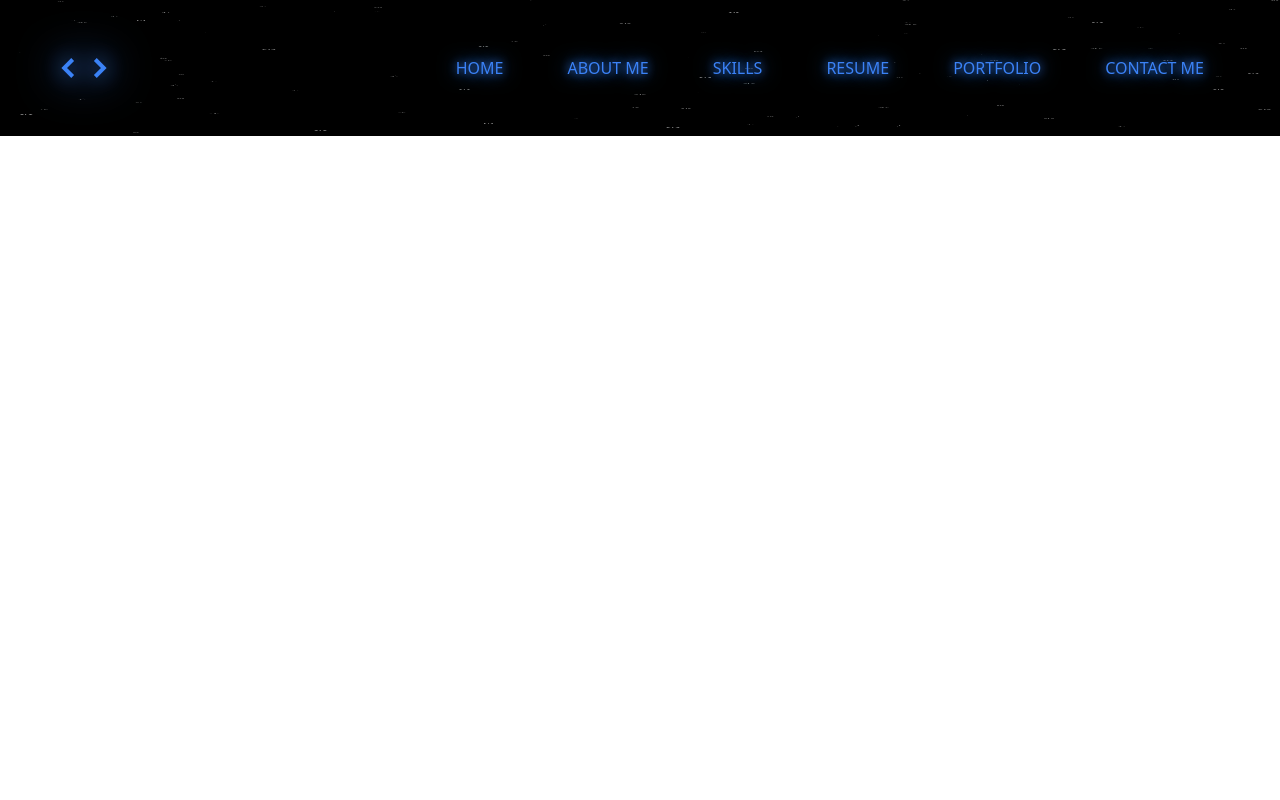
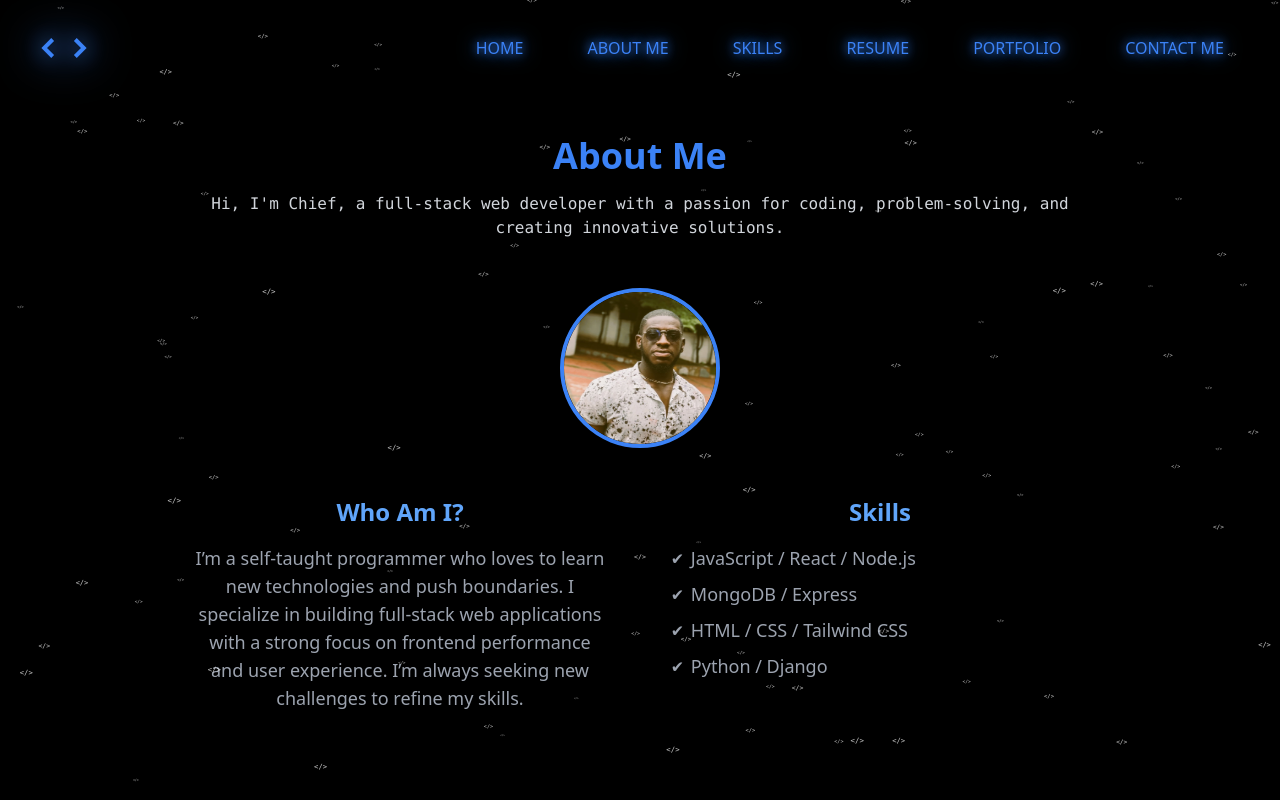
Before and after one commit to kameyaw14/tests, a React (Vite) app in the folder testFrontend/: page /about in a window 1280 px wide. Built offline with nearby package versions, Linux system fonts and the light colour scheme.

Commit message:
z added about

```diff
--- a/testFrontend/src/App.css
+++ b/testFrontend/src/App.css
@@ -1,11 +1,12 @@
-App.css
 body, html {
   margin: 0;
   padding: 0;
-  overflow: hidden;
+  overflow-x: hidden;
   height: 100%;
   width: 100%;
 }
+
+
 
 #root {
   position: relative;
--- a/testFrontend/src/App.jsx
+++ b/testFrontend/src/App.jsx
@@ -4,6 +4,7 @@ import Home from "./pages/Home";
 import { ToastContainer } from "react-toastify";
 import NavBar from "./components/NavBar";
 import ParticlesBackground from "./utils/ParticlesBackground";
+import AboutMe from "./pages/About";
 
 function App() {
   return (
@@ -17,7 +18,10 @@ function App() {
       {/* content */}
 
       {/* routes */}
-      <Routes>{<Route path="/" element={<Home />} />}</Routes>
+      <Routes>
+        <Route path="/" element={<Home />} />
+        <Route path="/about" element={<AboutMe />} />
+      </Routes>
 
       {/* toast notifications */}
       <ToastContainer />
--- a/testFrontend/src/components/NavBar.jsx
+++ b/testFrontend/src/components/NavBar.jsx
@@ -12,9 +12,9 @@ const NavBar = () => {
   const navigate = useNavigate();
 
   return (
-    <div className="bg-black shadow-md custom-glow">
+    <div className="bg-transparent shadow-md custom-glow fixed top-0 left-0 right-0 z-50">
       <nav className="w-full">
-        <div className=" mx-auto flex justify-between items-center py-6 px-4 lg:px-10">
+        <div className="mx-auto flex justify-between items-center py-6 px-4 lg:px-10">
           {/* Logo Section */}
           <div
             onClick={() => navigate("/")}
@@ -30,7 +30,7 @@ const NavBar = () => {
                 <li key={index} className="relative group z-50">
                   <Link
                     to={item.to}
-                    className=" inline-block px-4 py-2 transition-all duration-300 rounded-md"
+                    className="inline-block px-4 py-2 transition-all duration-300 rounded-md"
                     onClick={() => setMenu(item.label)}
                   >
                     {item.label}
@@ -48,7 +48,7 @@ const NavBar = () => {
             className="lg:hidden text-gray-700 cursor-pointer z-50"
           >
             {open ? (
-              <AiOutlineClose className="text-3xl  text-blue-500 glow-effect" />
+              <AiOutlineClose className="text-3xl text-blue-500 glow-effect" />
             ) : (
               <GiHamburgerMenu className="text-3xl text-blue-500 glow-effect" />
             )}
--- a/testFrontend/src/components/ResponsiveMenu.jsx
+++ b/testFrontend/src/components/ResponsiveMenu.jsx
@@ -4,7 +4,7 @@ import { navLinks } from "../assets/data";
 import { Link } from "react-router-dom";
 
 const ResponsiveMenu = ({ open, setOpen }) => {
-  const zIndex = "z-50";
+  const zIndex = "z-40";
   return (
     <div>
       <AnimatePresence mode="wait">
--- /dev/null
+++ b/testFrontend/src/pages/About.jsx
@@ -0,0 +1,80 @@
+import React from "react";
+import Assets from "../assets/assets";
+
+const AboutMe = () => {
+  const zIndex = "z-20";
+  return (
+    <section className="bg-black text-white min-h-screen flex items-center justify-center py-20 px-6">
+      <div className="max-w-4xl mx-auto">
+        <div className="text-center mb-12 mt-12">
+          <h2 className="text-4xl font-bold text-blue-500 mb-4">About Me</h2>
+          <p className={`${zIndex}text-lg font-mono text-gray-300`}>
+            Hi, I'm Chief, a full-stack web developer with a passion for coding,
+            problem-solving, and creating innovative solutions.
+          </p>
+        </div>
+
+        {/* Profile Image */}
+        <div className="flex justify-center mb-12">
+          <img
+            src={Assets.heroChief2}
+            URL
+            alt="Profile"
+            className={`${zIndex} w-40 h-40 rounded-full border-4 border-blue-500 shadow-lg transition-transform duration-300 hover:scale-110`}
+          />
+        </div>
+
+        {/* Responsive Grid Layout */}
+        <div className="grid grid-cols-1 md:grid-cols-2 gap-16">
+          <div className="text-center">
+            <h3 className="text-2xl font-semibold text-blue-400">Who Am I?</h3>
+            <p className="mt-4 text-lg text-gray-400">
+              I’m a self-taught programmer who loves to learn new technologies
+              and push boundaries. I specialize in building full-stack web
+              applications with a strong focus on frontend performance and user
+              experience. I’m always seeking new challenges to refine my skills.
+            </p>
+          </div>
+
+          <div className="text-center">
+            <h3 className="text-2xl font-semibold text-blue-400">Skills</h3>
+            <ul className="mt-4 space-y-2 text-lg text-gray-400">
+              <li className="flex items-center space-x-2">
+                <span className="font-mono">✔</span>
+                <span>JavaScript / React / Node.js</span>
+              </li>
+              <li className="flex items-center space-x-2">
+                <span className="font-mono">✔</span>
+                <span>MongoDB / Express</span>
+              </li>
+              <li className="flex items-center space-x-2">
+                <span className="font-mono">✔</span>
+                <span>HTML / CSS / Tailwind CSS</span>
+              </li>
+              <li className="flex items-center space-x-2">
+                <span className="font-mono">✔</span>
+                <span>Python / Django</span>
+              </li>
+            </ul>
+          </div>
+        </div>
+
+        {/* <div className="mt-12 text-center">
+          <h3 className="text-2xl font-semibold text-green-400">Contact</h3>
+          <p className="mt-4 text-lg text-gray-400">
+            If you're interested in collaborating or just want to chat about
+            tech, feel free to reach out!
+          </p>
+          <a
+            href="mailto:chief@example.com"
+            className="inline-block mt-6 py-3 px-8 bg-green-500 text-white font-semibold rounded-lg hover:bg-green-400 transition duration-300"
+          >
+            Send Me An Email
+          </a>
+        </div> */}
+      </div>
+    </section>
+  );
+};
+
+export default AboutMe;
--- a/testFrontend/src/pages/Home.jsx
+++ b/testFrontend/src/pages/Home.jsx
@@ -10,7 +10,7 @@ const Home = () => {
 
   return (
     <section className=" bg-black flex flex-col items-center justify-center min-h-screen">
-      <div className="md:mb-[40%] lg:mb-[20%] mb-[80%] md:text-left text-center">
+      <div className=" md:text-left text-center">
         <h1 className="text-3xl md:text-5xl font-courier">
           <Typewriter text="Hello, I'm Chief" speed={0.13} />
           <Typewriter text="Full Stack Developer" speed={0.15} />
```
